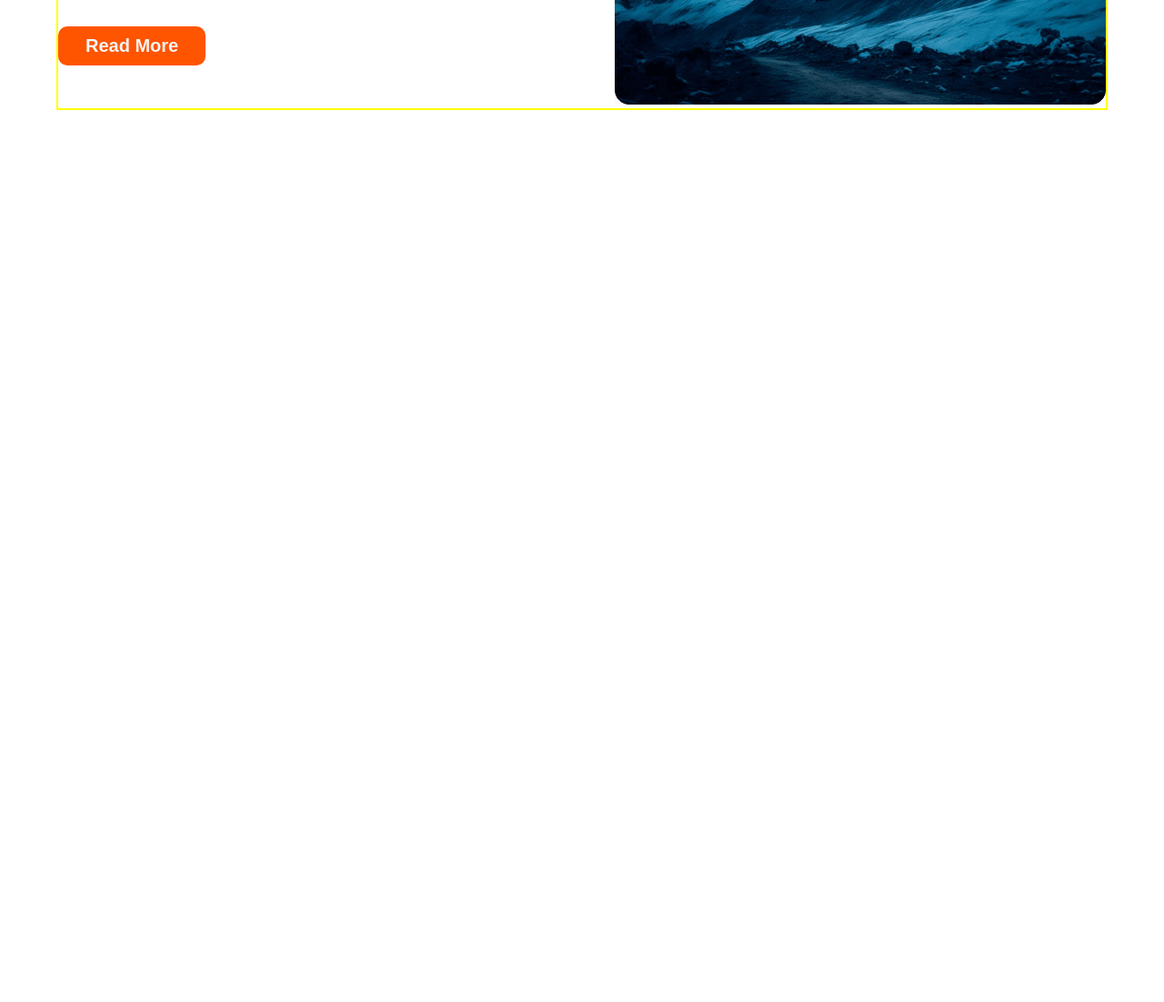
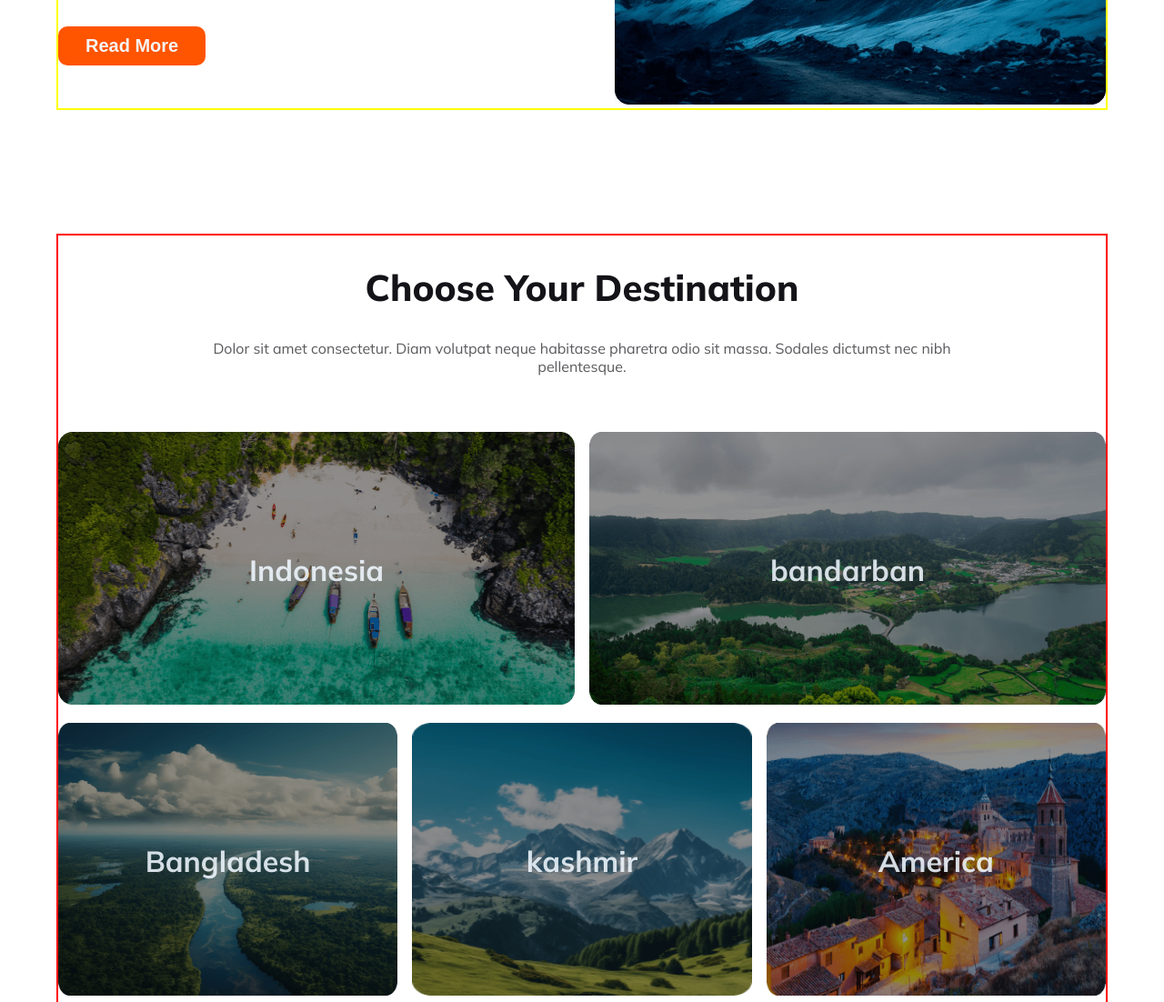
Before and after one commit to ash-124/hero-travel-practice, a plain HTML site: page index.html in a window 1280 px wide. Shown: the part 1223-2325 px from the top of the page at 91% size. Before the commit the page ends 1480 px from the top, so only its background shows below. Drawn offline with Linux system fonts and the light colour scheme.

Commit message:
destination section done and practice of grid and flex

```diff
--- a/index.html
+++ b/index.html
@@ -62,6 +62,50 @@
                 <img src="./Images/mountain.png" alt="">
             </div>
         </section>
+
+        <section class="destination-section container">
+            <div class="destination-text">
+                <h3 class="destination-title">Choose Your Destination</h3>
+                <p>Dolor sit amet consectetur. Diam volutpat neque habitasse pharetra odio sit massa. Sodales dictumst nec nibh pellentesque.</p>
+            </div>
+            <div class="row-1">
+                <div class="country-card">
+                    <img src="./Images/indonesia.png" alt="">
+                    <p class="country-name">Indonesia</p>
+                </div>
+                <div class="country-card">
+                    <img src="./Images/bandarban.png" alt="">
+
+                    <p class="country-name">bandarban</p>
+                </div>
+            </div>
+            <div class="row-2">
+                <div class="country-card">
+                    <img src="./Images/bangladesh.png" alt="">
+                    <p class="country-name">Bangladesh</p>
+                </div>
+                <div class="country-card">
+                    <img src="./Images/kashmir.png" alt="">
+
+                    <p class="country-name">kashmir</p>
+                </div>
+                <div class="country-card">
+                    <img src="./Images/north-america.png" alt="">
+                    <p class="country-name">America</p>
+                </div>
+            </div>
+            <div class="row-3">
+                <div class="country-card">
+                    <img src="./Images/maldives.png" alt="">
+                    <p class="country-name">Maldives</p>
+                </div>
+                <div class="country-card">
+                    <img src="./Images/srilanka.png" alt="">
+
+                    <p class="country-name">srilanka</p>
+                </div>
+            </div>
+        </section>
     </main>
     <footer></footer>
 </body>
--- a/styles/style.css
+++ b/styles/style.css
@@ -158,6 +158,7 @@ font-weight: 400;
 .popular-img{
     width: calc(50%-27px);
 
+
 }
 .btn-popular{
     padding: 10px 30px;
@@ -170,3 +171,55 @@ font-weight: 400;
     margin-top: 4vh;
 }
 /* popular section ends here */
+/* destination section */
+.destination-text{
+    width: 108vh;
+    height: 21vh;
+    margin: 0 auto;
+    gap: 4vh;
+    text-align: center;
+    color: rgba(19, 19, 24, 0.7);
+    font-size: 16px;
+    font-weight: 400;
+}
+.destination-title{
+    color: rgb(19, 19, 24);
+font-family: Mulish;
+font-size: 40px;
+font-weight: 800;
+margin: 4vh 0;
+}
+.destination-section img {
+    width: 100%;
+  height: 300px;
+  gap: 4vh;
+  filter: brightness(70%);
+}
+.row-1,
+.row-2,
+.row-3{
+    display: grid;
+    grid-template-columns: 1fr 1fr;
+    margin: 1rem 0;
+    gap: 1rem;
+
+}
+
+.row-2{
+    grid-template-columns: 1fr 1fr 1fr;
+}
+.row-3{
+    grid-template-columns: 0.5fr 1.5fr;
+}
+.country-card{
+    position: relative;
+}
+.country-name{
+    position: absolute;
+    top: 50%;
+    left: 50%;
+    color: rgba(240, 248, 255, 0.87);
+    font-size: 4vh;
+    font-weight: 700;
+    transform: translate(-50% ,-50%);
+}
```
Also changed, not shown: Images/bandarban.png (renamed from Images/Rectangle 10.png), Images/bangladesh.png (renamed from Images/Rectangle 11.png), Images/indonesia.png (renamed from Images/Rectangle 8.png), Images/kashmir.png (renamed from Images/Rectangle 9.png), Images/north-america.png (renamed from Images/Rectangle 7.png), Images/srilanka.png (renamed from Images/Rectangle 6.png).
